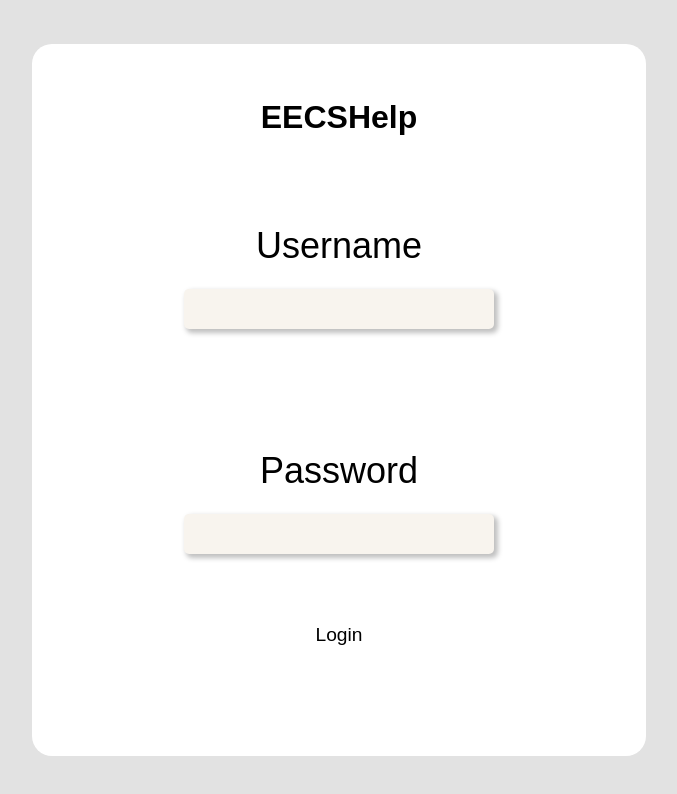
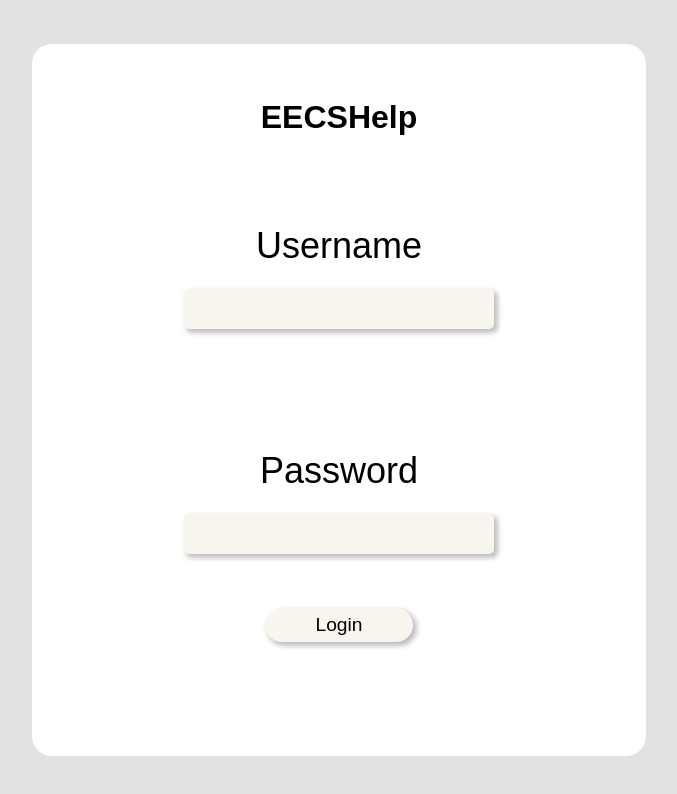
Before and after one commit to darenagos/segroup-eecsSystem, a React (Create React App) app in the folder eecs-system/: page / in a window 1280 px wide. Shown: the top 794 px of the page, without its empty margins (301-978 px from the left). Built offline with nearby package versions, Linux system fonts and the light colour scheme.

Commit message:
login button changes

```diff
--- a/eecs-system/src/Components/Non User Specific Components/Login/login.css
+++ b/eecs-system/src/Components/Non User Specific Components/Login/login.css
@@ -36,6 +36,7 @@ h2{
 .login-form{
     padding: 10%;
 
+
 }
 
 .input-box{
@@ -54,16 +55,27 @@ input {
 }
 
 button {
-    border-radius: 50px;
+    border-radius: 20px;
     background: #F8F4EE;
     box-shadow: 3px 3px 5px 1px rgba(0, 0, 0, 0.25);
     margin-top: 30px;
     padding: 1%;
-    width: 20%
+    width: 10%;
 }
 
-button:hover {
-    background: rgba(198, 195, 189, 0.30);
+.button{
+    border-radius: 20px;
+    background: #F8F4EE;
+    box-shadow: 3px 3px 5px 1px rgba(0, 0, 0, 0.25);
+    margin-top: 30px;
+    padding: 1%;
+    width: 30%;
+
+}
+
+.button:hover {
+    background: rgba(198, 195, 189, 0.50);
+
 
 
 
--- a/eecs-system/src/Components/Non User Specific Components/Login/login.js
+++ b/eecs-system/src/Components/Non User Specific Components/Login/login.js
@@ -3,52 +3,45 @@ import "./login.css";
 
 // react hook -> History - holds information about the previous page you are in.
 import { useNavigate } from "react-router-dom";
-import { useState} from "react";
+import { useState } from "react";
 
-const currentUserManager = require("./../../../Managers/CurrentUserManager")
-const userRegistry = require("./../../../Managers/UserRegistry")
-
+const currentUserManager = require("./../../../Managers/CurrentUserManager");
+const userRegistry = require("./../../../Managers/UserRegistry");
 
 const Login = () => {
-
   let navigate = useNavigate();
-  const [username, setUsername] = useState('');
-  const [password, setPassword]=useState('');
+  const [username, setUsername] = useState("");
+  const [password, setPassword] = useState("");
 
   const handleUsernameInputChange = (e) => {
-    setUsername(e.target.value);};
+    setUsername(e.target.value);
+  };
 
   const handlePasswordInputChange = (e) => {
-  setPassword(e.target.value);};
+    setPassword(e.target.value);
+  };
 
   const validateUser = async (username, password) => {
-    const user = userRegistry.findUserByUsername(username)
-    console.log(userRegistry.findUserByUsername(username))
-    if (!user === false){
-      if (user.password === password){
-        navigateUser(user)
+    const user = userRegistry.findUserByUsername(username);
+    console.log(userRegistry.findUserByUsername(username));
+    if (!user === false) {
+      if (user.password === password) {
+        navigateUser(user);
+      } else {
+        return "incorrect Password";
       }
-      else{
-        return ("incorrect Password")
     }
-
-    }
-    return (`User ${username} does not exist`)
-  }
+    return `User ${username} does not exist`;
+  };
 
   const navigateUser = async (user) => {
-
-      navigate(`${user.userType}-Homepage`)
-
-  }
+    navigate(`${user.userType}-Homepage`);
+  };
 
   const handleSubmit = async (e) => {
-    const error = await validateUser(username, password)
-    await console.log(error)
-
-    }
-
-
+    const error = await validateUser(username, password);
+    await console.log(error);
+  };
 
   return (
     <div className="login-container">
@@ -57,18 +50,37 @@ const Login = () => {
           <h1>EECSHelp</h1>
           <div className="input-box">
             <h2>Username</h2>
-              <input type="text" value={username} onChange={handleUsernameInputChange} placeholder="" required />
+            <input
+              type="text"
+              value={username}
+              onChange={handleUsernameInputChange}
+              placeholder=""
+              required
+            />
           </div>
           <div className="input-box">
             <h2>Password</h2>
-              <input type="text"value={password} onChange={handlePasswordInputChange} placeholder="" required />
+            <input
+              type="text"
+              value={password}
+              onChange={handlePasswordInputChange}
+              placeholder=""
+              required
+            />
           </div>
-            <button type="submit" onClick={() => { handleSubmit() }}>Login</button>
+          <button
+            className="button"
+            type="submit"
+            onClick={() => {
+              handleSubmit();
+            }}
+          >
+            Login
+          </button>
         </div>
       </form>
     </div>
-
   );
-}
+};
 
 export default Login;
```
Lines whose indentation alone changed are shown as unchanged.
